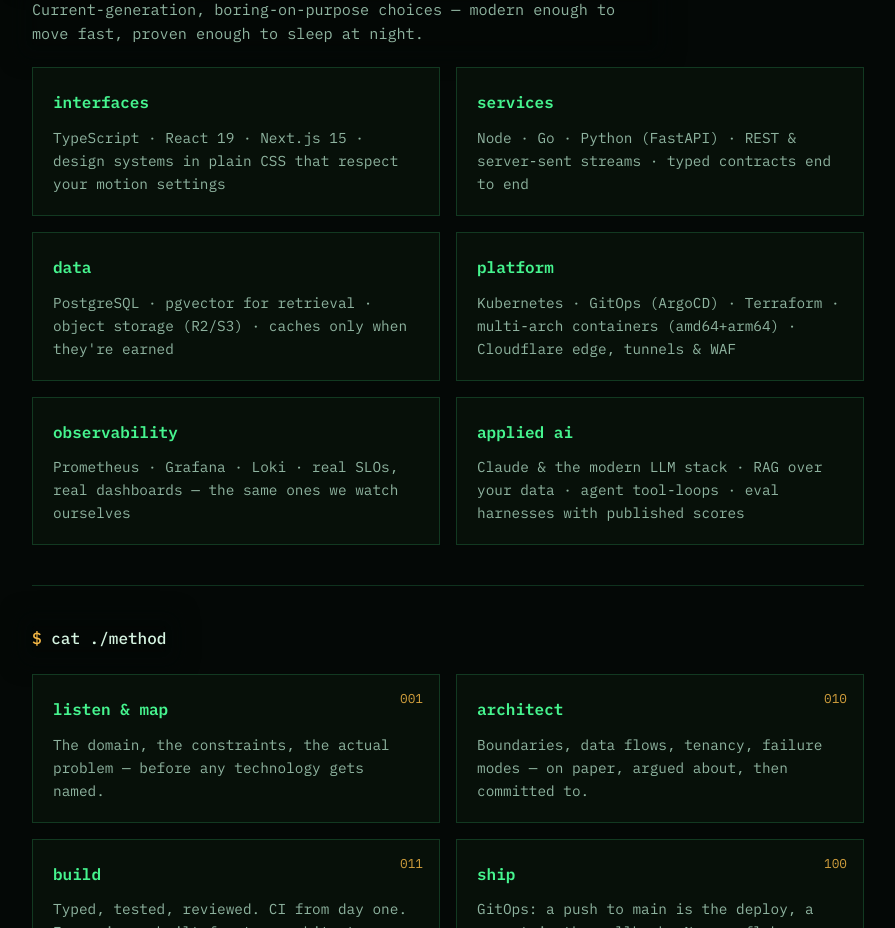
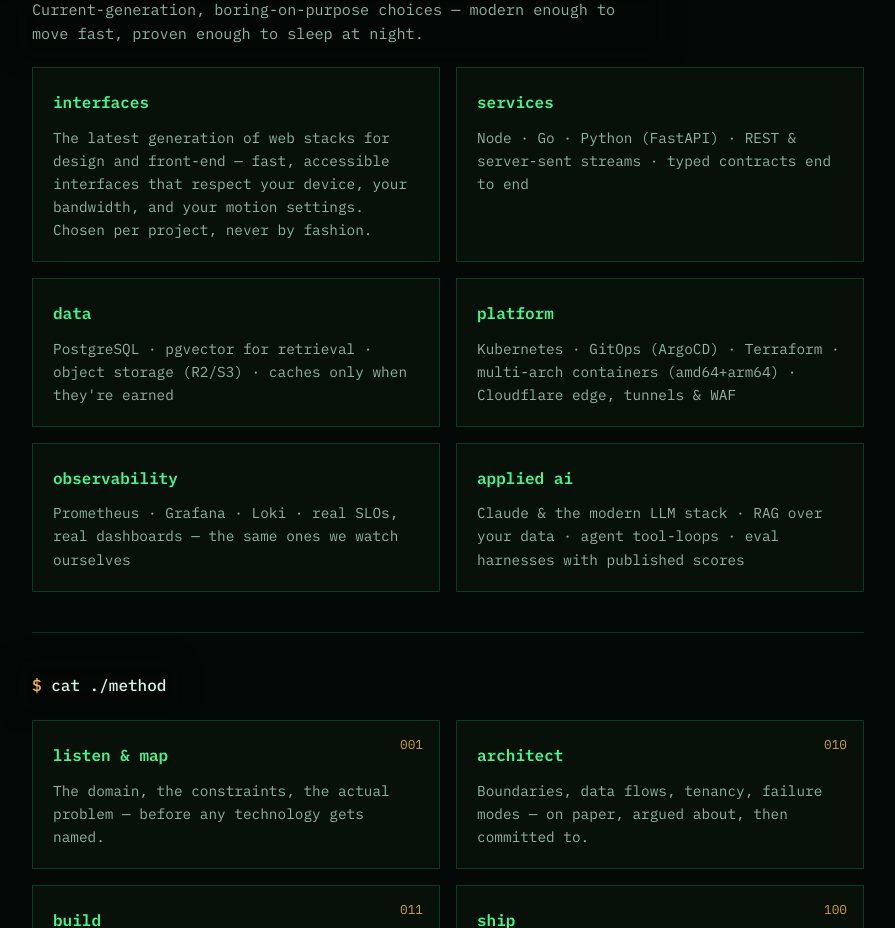
Before and after one commit to gabrielipcarvalho/arc4ne, a Next.js app: page / in a window 1280 px wide. Shown: the part 1340-2268 px from the top of the page, without its empty margins (192-1087 px from the left). Built offline with nearby package versions, Linux system fonts and the light colour scheme.

Commit message:
fix: interfaces card speaks outcomes, not framework names — the partner-fluency rule

```diff
--- a/app/page.tsx
+++ b/app/page.tsx
@@ -28,7 +28,7 @@
 const STACK = [
   {
     k: "interfaces",
-    v: "TypeScript · React 19 · Next.js 15 · design systems in plain CSS that respect your motion settings",
+    v: "The latest generation of web stacks for design and front-end — fast, accessible interfaces that respect your device, your bandwidth, and your motion settings. Chosen per project, never by fashion.",
   },
   {
     k: "services",
```
